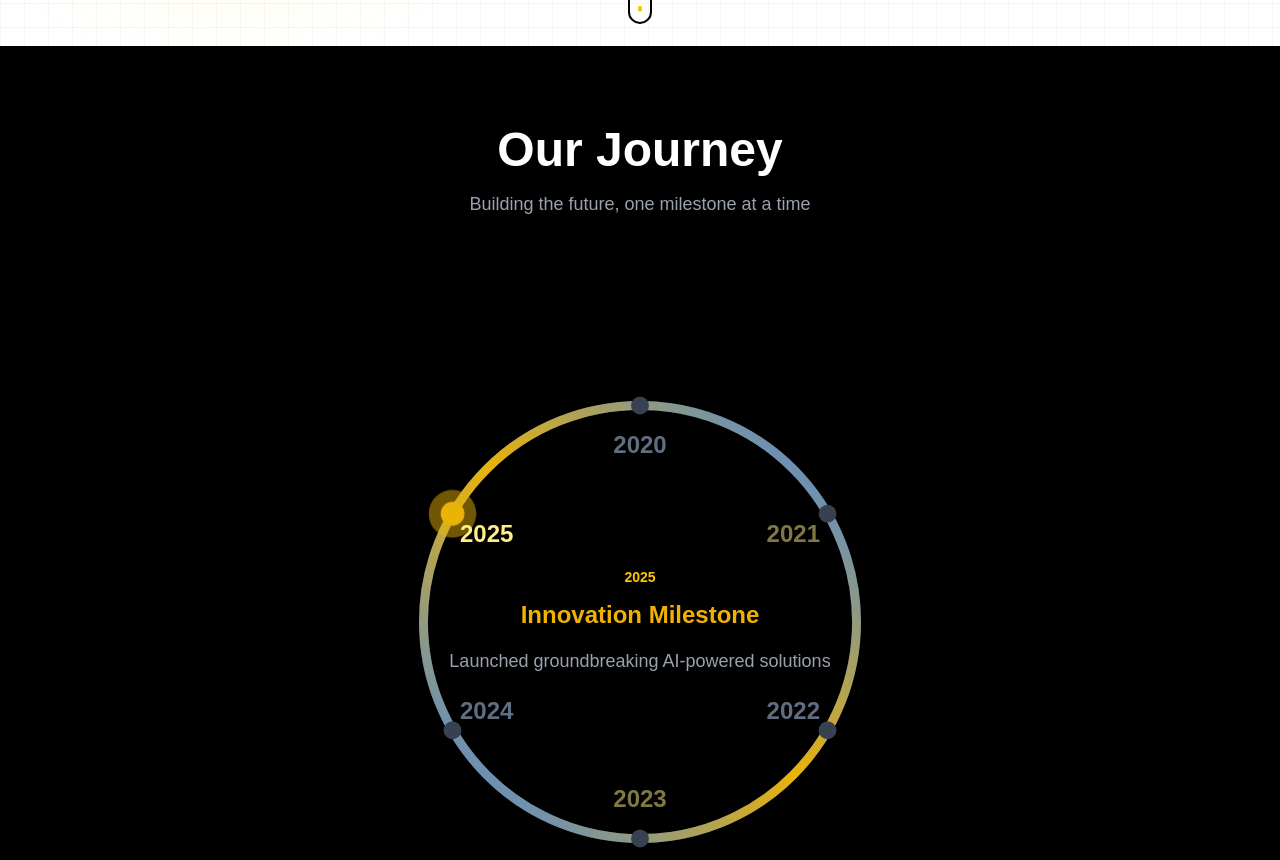
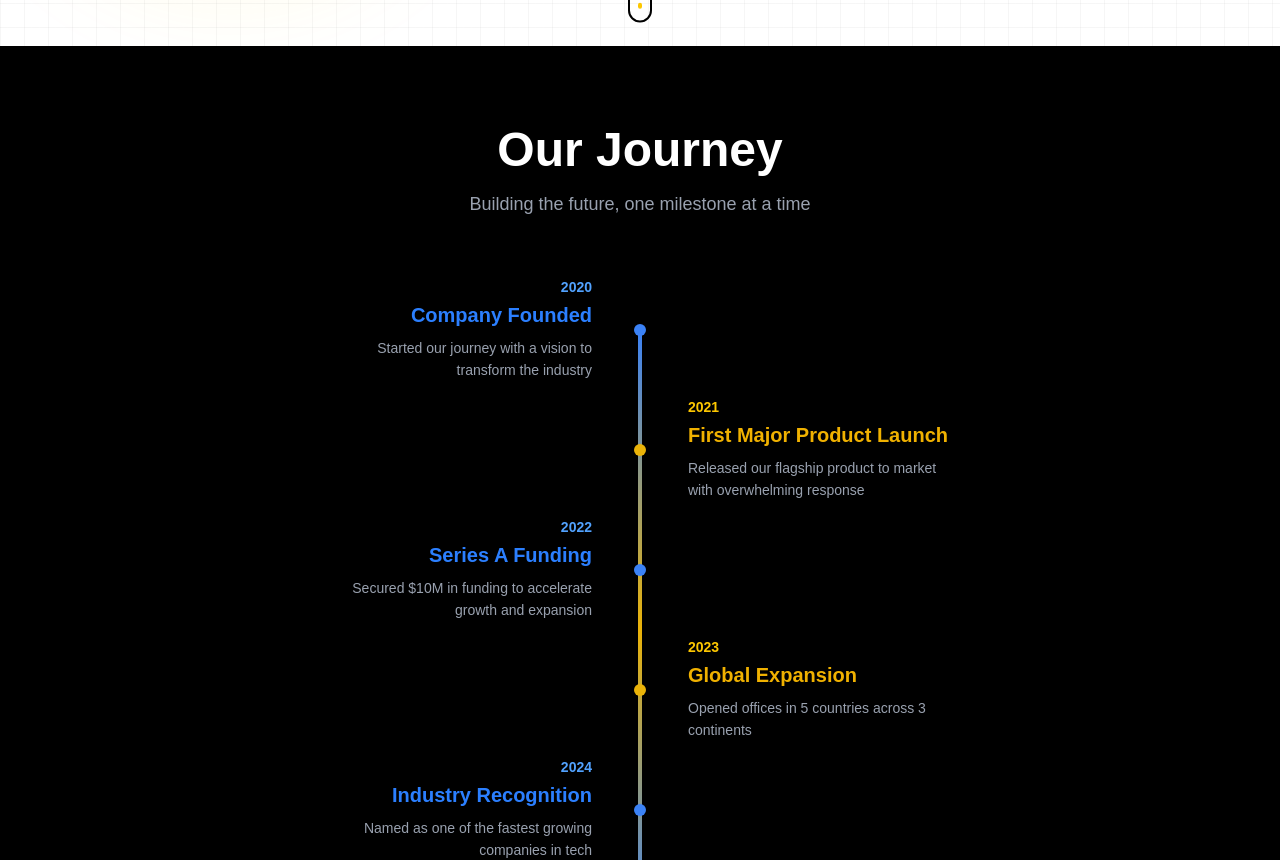
Before and after one commit to Dhruvt0310/SocialVRTX, a Next.js app: page / in a window 1280 px wide. Shown: the part 957-1817 px from the top of the page. Built offline with nearby package versions, Linux system fonts and the light colour scheme.

Commit message:
Ash finally pushed

```diff
--- a/src/components/sections/JourneyTimeline.tsx
+++ b/src/components/sections/JourneyTimeline.tsx
@@ -43,12 +43,12 @@ const milestones = [
 
 export default function JourneyTimeline() {
   const [progress, setProgress] = useState(0);
-  const [activeIndex, setActiveIndex] = useState(0);
+  const [isComplete, setIsComplete] = useState(false);
   const containerRef = useRef<HTMLDivElement>(null);
 
   useEffect(() => {
     const handleScroll = () => {
-      if (!containerRef.current) return;
+      if (!containerRef.current || isComplete) return;
 
       const container = containerRef.current;
       const scrollTop = window.scrollY;
@@ -56,221 +56,133 @@ export default function JourneyTimeline() {
       const containerHeight = container.offsetHeight;
       const windowHeight = window.innerHeight;
 
-      const scrollStart = containerTop - windowHeight / 3;
-      const scrollEnd = containerTop + containerHeight - windowHeight / 1.5;
+      const scrollStart = containerTop - windowHeight / 2;
+      const scrollEnd = containerTop + containerHeight - windowHeight;
       const scrollProgress = (scrollTop - scrollStart) / (scrollEnd - scrollStart);
 
       const clampedProgress = Math.max(0, Math.min(1, scrollProgress));
       setProgress(clampedProgress);
 
-      // Determine active milestone - each milestone gets equal scroll space
-      const progressPerMilestone = 1 / milestones.length;
-      const newActiveIndex = Math.min(
-        milestones.length - 1,
-        Math.floor(clampedProgress / progressPerMilestone)
-      );
-      setActiveIndex(newActiveIndex);
+      if (clampedProgress >= 1) {
+        setIsComplete(true);
+      }
     };
 
     window.addEventListener('scroll', handleScroll);
     handleScroll();
 
     return () => window.removeEventListener('scroll', handleScroll);
-  }, []);
+  }, [isComplete]);
 
-  // ============ CUSTOMIZATION SETTINGS ============
-  const circleRadius = 145;           // Radius of the circle (increase for larger circle)
-  const strokeWidth = 6;              // Thickness of the circle line
-  const yearDistance = 32;            // Distance of year labels from circle edge
-
-  const circumference = 2 * Math.PI * circleRadius;
-  const filledLength = circumference * progress;
-
-  // Position years around the circle
-  const getYearPosition = (index: number) => {
-    const angle = (index / milestones.length) * 360 - 90; // Start from top
-    const radian = (angle * Math.PI) / 180;
-    const distance = circleRadius + yearDistance;
-
-    return {
-      x: Math.cos(radian) * distance,
-      y: Math.sin(radian) * distance,
-      angle
-    };
-  };
-
-  const activeMilestone = milestones[activeIndex];
-  const accentColor = activeMilestone?.color === 'blue' ? 'blue' : 'yellow';
+  const lineHeight = 600;
+  const filledHeight = isComplete ? lineHeight : lineHeight * progress;
 
   return (
-    <div className="min-h-screen bg-black text-white">
-      <div className="w-full px-4 sm:px-6 lg:px-8 py-12 sm:py-16 lg:py-20">
-        <div className="max-w-7xl mx-auto">
-          <h1 className="text-3xl sm:text-4xl md:text-5xl font-bold text-center mb-3 sm:mb-4">Our Journey</h1>
-          <p className="text-gray-400 text-center mb-1 text-base sm:text-lg">
+    <div className="bg-black text-white py-20">
+      <div className="max-w-7xl mx-auto px-4 sm:px-6 lg:px-8">
+        <h1 className="text-4xl md:text-5xl font-bold text-center mb-4">Our Journey</h1>
+        <p className="text-gray-400 text-center mb-16 text-lg">
           Building the future, one milestone at a time
         </p>
 
-          <div ref={containerRef} className="relative min-h-[600vh]">
-            {/* Sticky Circle Container */}
-            <div className="sticky top-4 sm:top-6 h-[80vh] sm:h-screen flex items-center justify-center px-4">
-              <div className="relative w-full max-w-[90vmin] sm:max-w-4xl aspect-square flex items-center justify-center">
-
-                {/* SVG Circle */}
-                <svg
-                  className="absolute inset-0 w-full h-full -rotate-90"
-                  viewBox="0 0 600 600"
-                  preserveAspectRatio="xMidYMid meet"
-                >
-                  {/* Background Circle */}
-                  <circle
-                    cx="300"
-                    cy="300"
-                    r={circleRadius}
-                    fill="none"
-                    stroke="#1f2937"
-                    strokeWidth={strokeWidth}
+        <div ref={containerRef} className="relative" style={{ minHeight: isComplete ? 'auto' : '300vh' }}>
+          <div className={`${isComplete ? 'relative' : 'sticky top-20'} flex justify-center py-12`}>
+            <div className="relative">
+              {/* Background Line */}
+              <div
+                className="absolute left-1/2 top-0 w-1 bg-gray-800 -translate-x-1/2"
+                style={{ height: `${lineHeight}px` }}
               />
 
-                  {/* Progress Circle */}
-                  <circle
-                    cx="300"
-                    cy="300"
-                    r={circleRadius}
-                    fill="none"
-                    stroke="url(#gradient)"
-                    strokeWidth={strokeWidth}
-                    strokeDasharray={circumference}
-                    strokeDashoffset={circumference - filledLength}
-                    strokeLinecap="round"
-                    className="transition-all duration-300 ease-out"
+              {/* Progress Line */}
+              <div
+                className="absolute left-1/2 top-0 w-1 -translate-x-1/2 transition-all duration-300"
+                style={{
+                  height: `${filledHeight}px`,
+                  background: 'linear-gradient(to bottom, #3b82f6, #eab308, #3b82f6)'
+                }}
               />
 
-                  {/* Gradient Definition */}
-                  <defs>
-                    <linearGradient id="gradient" x1="0%" y1="0%" x2="100%" y2="100%">
-                      <stop offset="0%" stopColor="#3b82f6" />
-                      <stop offset="50%" stopColor="#eab308" />
-                      <stop offset="100%" stopColor="#3b82f6" />
-                    </linearGradient>
-                  </defs>
-
-                  {/* Milestone Dots - Only active one glows */}
+              {/* Milestones */}
+              <div className="relative" style={{ height: `${lineHeight}px` }}>
                 {milestones.map((milestone, index) => {
-                    const angle = (index / milestones.length) * 360;
-                    const radian = ((angle) * Math.PI) / 180;
-                    const x = 300 + Math.cos(radian) * circleRadius;
-                    const y = 300 + Math.sin(radian) * circleRadius;
-                    const isCurrentActive = index === activeIndex;
+                  const position = (index / (milestones.length - 1)) * lineHeight;
+                  const milestoneProgress = (progress * milestones.length) - index;
+                  const isActive = milestoneProgress >= 0 && milestoneProgress < 1;
+                  const isPassed = milestoneProgress >= 1 || isComplete;
                   const dotColor = milestone.color === 'blue' ? '#3b82f6' : '#eab308';
-
-                    return (
-                      <g key={index}>
-                        {/* Glow effect - only for current active milestone */}
-                        {isCurrentActive && (
-                          <circle
-                            cx={x}
-                            cy={y}
-                            r={16}
-                            fill={dotColor}
-                            opacity="0.4"
-                            className="animate-pulse"
-                          />
-                        )}
-                        {/* Main dot */}
-                        <circle
-                          cx={x}
-                          cy={y}
-                          r={isCurrentActive ? 8 : 6}
-                          fill={isCurrentActive ? dotColor : '#374151'}
-                          className="transition-all duration-500"
-                        />
-                      </g>
-                    );
-                  })}
-                </svg>
-
-                {/* Year Labels Around Circle */}
-                {milestones.map((milestone, index) => {
-                  const pos = getYearPosition(index);
-                  const isActive = index === activeIndex;
-                  const isPassed = index < activeIndex;
-                  const yearColor = milestone.color === 'blue' ? 'text-blue-200' : 'text-yellow-200';
+                  const isLeft = index % 2 === 0;
 
                   return (
                     <div
                       key={index}
-                      className="absolute transition-all duration-500"
+                      className="absolute w-full"
+                      style={{ top: `${position}px` }}
+                    >
+                      {/* Dot */}
+                      <div className="absolute left-1/2 -translate-x-1/2 -translate-y-1/2">
+                        {isActive && (
+                          <div
+                            className="absolute inset-0 rounded-full animate-pulse"
                             style={{
+                              width: '32px',
+                              height: '32px',
+                              backgroundColor: dotColor,
+                              opacity: 0.4,
+                              transform: 'translate(-50%, -50%)',
                               left: '50%',
-                        top: '50%',
-                        transform: `translate(calc(-50% + ${pos.x}px), calc(-50% + ${pos.y}px))`,
+                              top: '50%'
                             }}
+                          />
+                        )}
+                        <div
+                          className="relative rounded-full transition-all duration-500"
+                          style={{
+                            width: isActive ? '16px' : '12px',
+                            height: isActive ? '16px' : '12px',
+                            backgroundColor: isPassed || isActive ? dotColor : '#374151'
+                          }}
+                        />
+                      </div>
+
+                      {/* Content */}
+                      <div
+                        className={`absolute top-0 -translate-y-1/2 ${
+                          isLeft ? 'right-1/2 pr-12 text-right' : 'left-1/2 pl-12 text-left'
+                        } w-80 max-w-[40vw]`}
                       >
                         <div
-                        className={`text-lg sm:text-xl md:text-2xl font-bold transition-all duration-500 ${isActive
-                            ? yearColor
-                            : isPassed
-                              ? `${yearColor} opacity-50`
-                              : 'text-gray-700'
+                          className={`transition-all duration-500 ${
+                            isPassed || isActive ? 'opacity-100' : 'opacity-30'
+                          }`}
+                        >
+                          <div
+                            className={`text-sm font-semibold mb-1 ${
+                              milestone.color === 'blue' ? 'text-blue-400' : 'text-yellow-400'
                             }`}
                           >
                             {milestone.year}
                           </div>
-                    </div>
-                  );
-                })}
-
-                {/* Center Content */}
-                <div className="absolute inset-0 flex items-center justify-center p-4 sm:p-8">
-                  <div className="max-w-xs sm:max-w-md px-4 sm:px-8 text-center">
-                    <div
-                      key={activeIndex}
-                      className="animate-fadeIn"
-                    >
-                      <div
-                        className={`text-xs sm:text-sm font-semibold mb-2 sm:mb-3 ${accentColor === 'blue' ? 'text-blue-400' : 'text-yellow-400'
+                          <h3
+                            className={`text-xl font-bold mb-2 ${
+                              milestone.color === 'blue' ? 'text-blue-500' : 'text-yellow-500'
                             }`}
                           >
-                        {activeMilestone.year}
-                      </div>
-                      <h3
-                        className={`text-xl sm:text-2xl font-bold mb-3 sm:mb-4 transition-colors duration-500 ${accentColor === 'blue' ? 'text-blue-500' : 'text-yellow-500'
-                          }`}
-                      >
-                        {activeMilestone.title}
+                            {milestone.title}
                           </h3>
-                      <p className="text-gray-400 leading-relaxed text-sm sm:text-base md:text-lg">
-                        {activeMilestone.description}
+                          <p className="text-gray-400 text-sm leading-relaxed">
+                            {milestone.description}
                           </p>
                         </div>
                       </div>
                     </div>
-
+                  );
+                })}
               </div>
             </div>
           </div>
-
-          {/* Bottom spacing */}
-          <div className="h-16 sm:h-32" />
         </div>
       </div>
-
-      <style jsx>{`
-        @keyframes fadeIn {
-          from {
-            opacity: 0;
-            transform: translateY(10px);
-          }
-          to {
-            opacity: 1;
-            transform: translateY(0);
-          }
-        }
-        .animate-fadeIn {
-          animation: fadeIn 0.5s ease-out;
-        }
-      `}</style>
     </div>
   );
 }
```
Lines whose indentation alone changed are shown as unchanged.
